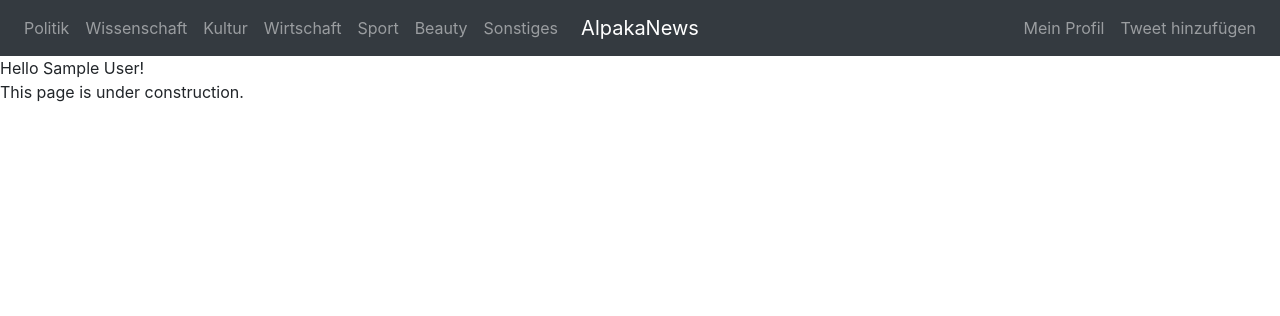
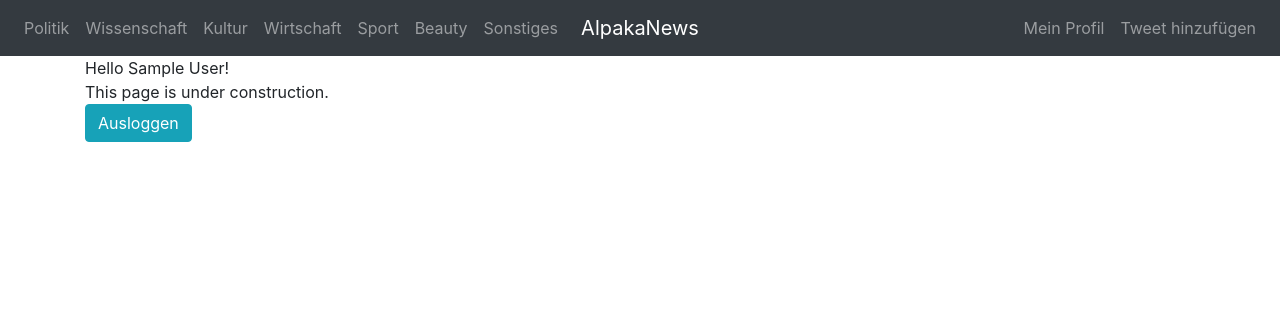
Before and after one commit to Jugendhackt/AlpakaNews, a Django app: page /accounts/profile/ in a window 1280 px wide. Shown: the top 316 px of the page. Run offline with Django 3.2, Linux system fonts and the light colour scheme; the visitor is signed in with stand-in values (Sample User, id 1); parts of the project's set-up code (start-up, migrations or seed data) failed here and were passed over; some libraries are stand-ins or nearby versions.

Commit message:
add logout button

```diff
--- a/accounts/templates/profile/my_profile.html
+++ b/accounts/templates/profile/my_profile.html
@@ -1,5 +1,9 @@
 {% extends "base.html" %}
 {% block content %}
-Hello {{ username }}!<br>
-This page is under construction.
+<div class="container">
+    Hello {{ username }}!<br>
+    This page is under construction.
+    <br>
+    <a href="{% url 'logout' %}" class="btn btn-info" role="button">Ausloggen</a>
+</div>
 {% endblock %}
```
